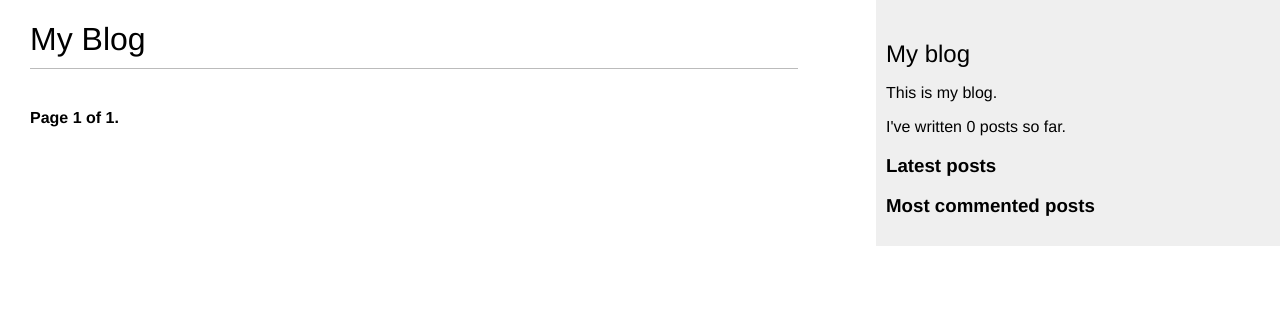
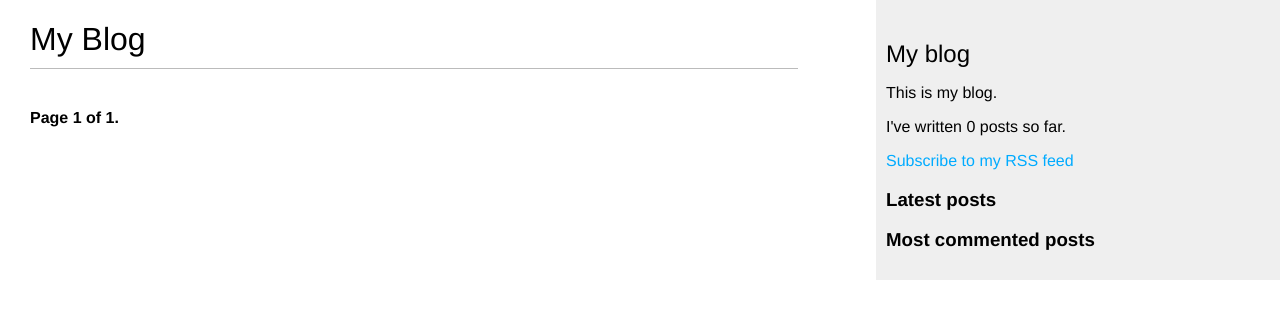
Before and after one commit to DmitryDubovikov/Django-Blog-App, a Django app: page /blog/ in a window 1280 px wide. Shown: the top 319 px of the page. Run offline with Django 4.2, Linux system fonts and the light colour scheme; data that the repository does not hold is empty.

Commit message:
Subscribe to my RSS feed

```diff
--- a/blog/templates/blog/base.html
+++ b/blog/templates/blog/base.html
@@ -15,6 +15,13 @@
     <h2>My blog</h2>
     <p>This is my blog.</p>
     I've written {% total_posts %} posts so far.
+
+    <p>
+      <a href="{% url "blog:post_feed" %}">
+      Subscribe to my RSS feed
+      </a>
+    </p>
+
     <h3>Latest posts</h3>
     {% show_latest_posts 3 %}
 
```
